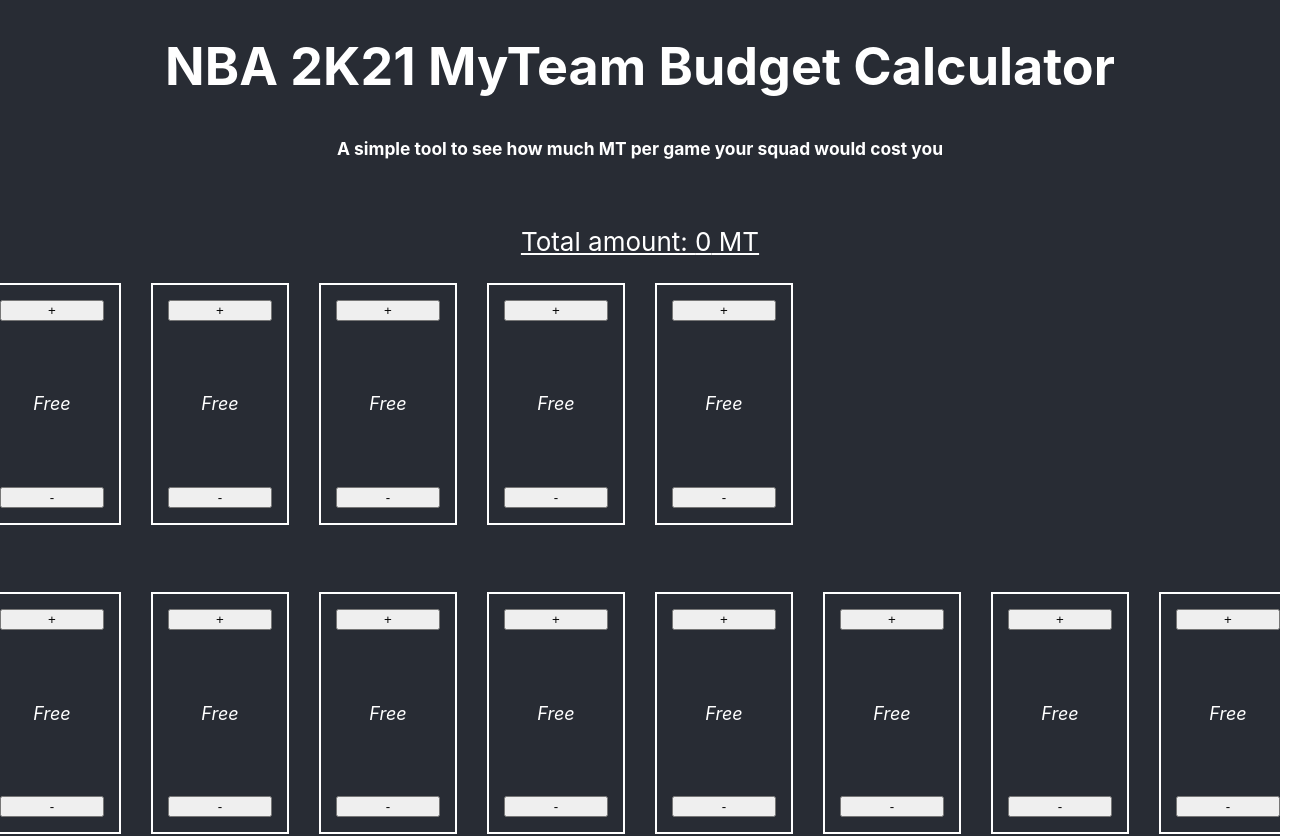
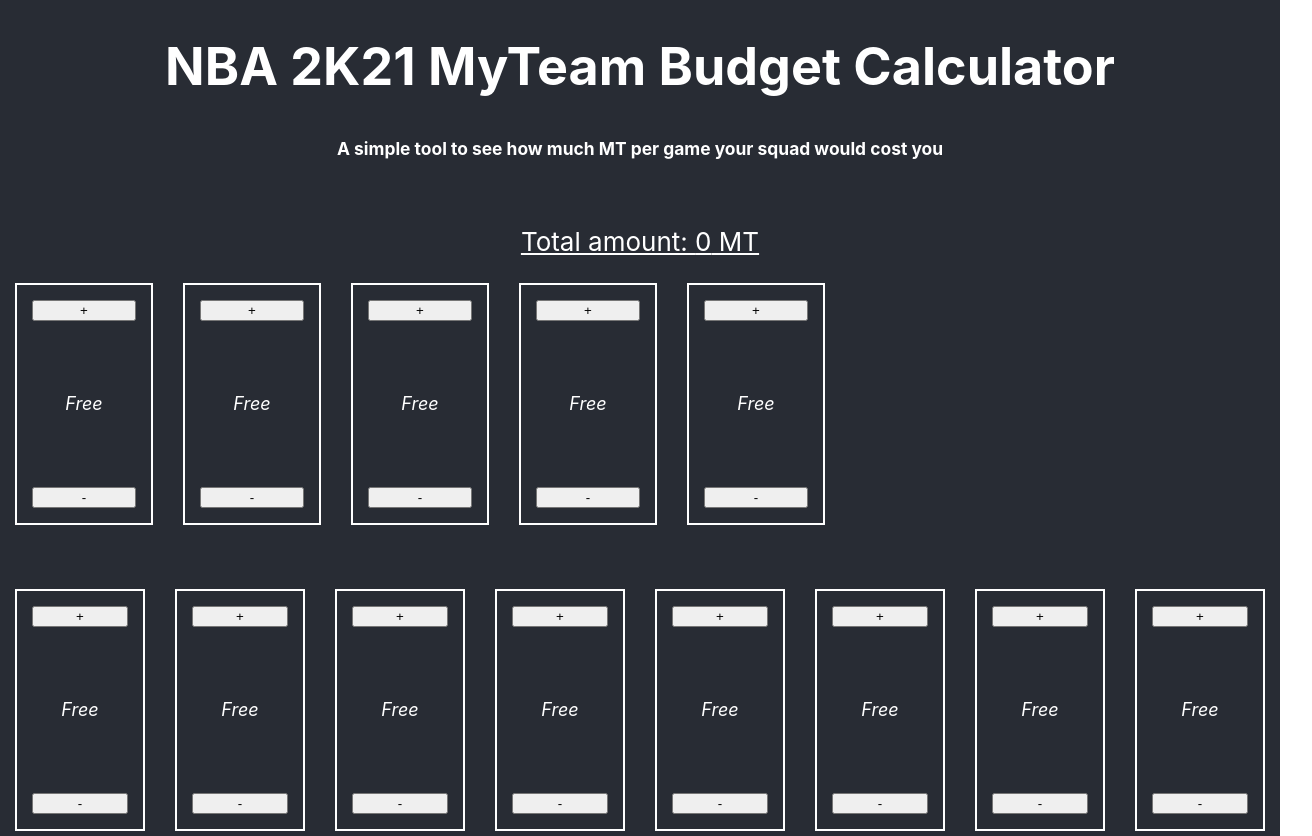
Before and after one commit to andrio12/mt-budget, a React (Create React App) app: page / in a window 1280 px wide. Shown: the top 836 px of the page, 1312 px wide, since content can reach past the window. Built offline with nearby package versions, Linux system fonts and the light colour scheme.

Commit message:
bad changes made

```diff
--- a/src/Card.jsx
+++ b/src/Card.jsx
@@ -53,7 +53,7 @@
                 this.setState({ gemLvlClass: "diamond" });
                 break;
             case 9:
-                this.setState({ gemLvlClass: "pink-diamond" });
+                this.setState({ gemLvlClass: "yellow-diamond" });
                 break;
             case 10:
                 this.setState({ gemLvlClass: "galaxy-opal" });
--- a/src/index.css
+++ b/src/index.css
@@ -13,7 +13,7 @@
   min-height: 100vh;
   display: flex;
   flex-direction: column;
-  align-items: center;
+  align-items: left;
   justify-content: center;
   font-size: calc(10px + 2vmin);
   color: white;
```
